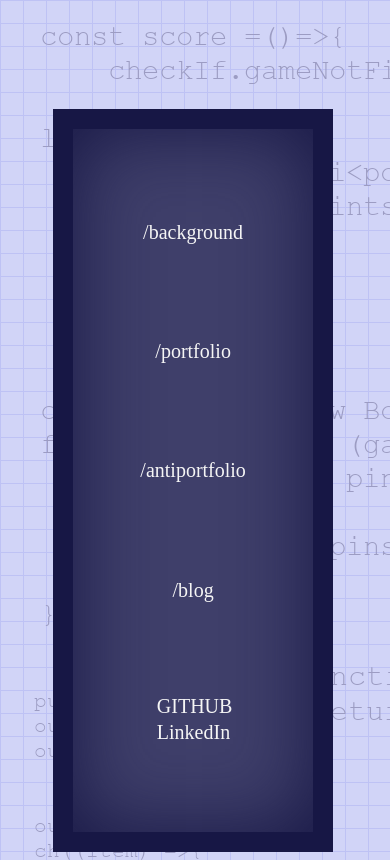
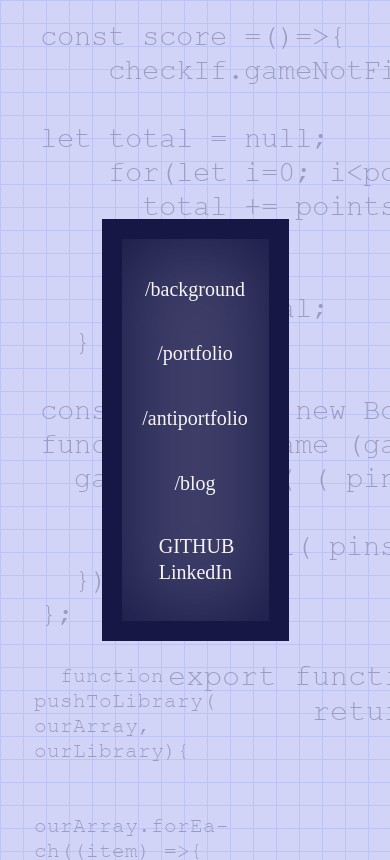
Before and after one commit to MattRueter/portfolio_website, a React (Create React App) app: page / in a window 390 px wide. Built offline with nearby package versions, Linux system fonts and the light colour scheme.

Commit message:
delete code related to brick wall and bricks/tiles.

```diff
--- a/src/App.js
+++ b/src/App.js
@@ -1,11 +1,10 @@
-import BrickWall from './BrickWall.js';
-
+import { Navbar } from "./Navbar"
 
 function App() {
   return (
-    <div>
-      <BrickWall number={"1496"} />
-    </div>
+    <div id={"homePage"}>
+			<Navbar className={"navHome"} currentPage={"/"}/>
+		</div>
   )
 }
 
--- a/src/BrickWall.js
+++ /dev/null
@@ -1,56 +0,0 @@
-import './index.css';
-import { Navbar } from './Navbar.js'
-
-function selectSize (number){
-	let size =[]
-	for(let i = 0; i < number; i++){
-		size.push(i);
-	}
-	return size;
-}
-
-function selectClass (){
-	let color = ""
-	const number =Math.floor(Math.random() * 30);
-	if(number >=0 && number <=5){
-		color = "brickDarkShort"
-	}else if(number > 5 && number <=10){
-		color = "brickLightShort"
-	}else if(number > 10 && number <=15){
-		color = "brickDarkLong"
-	}else if(number > 15 && number <=20){
-		color = "brickLightLong"
-	}else if(number > 20 && number <=25){
-		color = "brickDarkVertical"
-	}else if(number > 25 && number <=30){
-		color = "brickLightVertical"
-	}
-	else{
-		color ="brickError"
-		console.log(number)
-	}
-	return color;
-}
-
-
-export default function BrickWall ({number}){
-
-	const bricks = selectSize(number).map((brick)=>{
-		let key =brick;
-		return(
-			<Brick key={key} color = {selectClass()} />
-		)
-	});
-
-	return (
-		<div id="brickWall">
-			<Navbar className={"navHome"} currentPage={"/"}/>
-		</div>
-	)
-}
-
-function Brick({color}){
-	return (
-		<div className={color}></div>
-	)
-}
--- a/src/index.css
+++ b/src/index.css
@@ -6,56 +6,13 @@ a{
   text-decoration: none;
   margin:2%;
 }
-#brickWall {
+#homePage {
   display: grid;
   width: 100%;
   height: 100vh;
-  grid-template-columns: repeat(33, 3%)3%;
-  grid-template-rows: repeat(80, 5%);
+  grid-template-columns: repeat(5, 25%);
+  grid-template-rows: repeat(10,25%);
 }
-
-.brickDarkLong {
-  border: 1px solid rgb(178, 178, 236);
-  background-color: rgb(192, 192, 238);
-  grid-column: span 1;
-}
-
-.brickLightLong {
-  border: 1px solid rgb(192, 192, 238);
-  background-color: rgb(210, 210, 240);
-  grid-column: span 1;
-}
-
-.brickDarkShort {
-  border: 1px solid rgb(178, 178, 236);
-  background-color: rgb(192, 192, 238);
-  grid-column: span 1;
-}
-
-.brickLightShort {
-  border: 1px solid rgb(192, 192, 238);
-  background-color: rgb(210, 210, 240);
-  grid-column: span 1;
-}
-
-.brickDarkVertical {
-  border: 1px solid rgb(178, 178, 236);
-  background-color: rgb(192, 192, 238);
-  grid-row: span 1;
-}
-
-.brickLightVertical {
-  border: 1px solid rgb(192, 192, 238);
-  background-color: rgb(210, 210, 240);
-  grid-row: span 1;
-}
-
-.brickError {
-  border: 1px solid black;
-  background-color: rgb(246, 8, 8);
-  grid-column: span 1;
-}
-
 
 /*NAVBAR*/
 .navHome {
@@ -68,10 +25,10 @@ a{
 	background-color: #3f3f6a;
 	color: whitesmoke;
 	font-size:20px;
-	grid-column-start: 10;
-	grid-column-end:25;
-	grid-row-start: 5;
-	grid-row-end: 15;
+	grid-column-start: 2;
+	grid-column-end:4;
+	grid-row-start: 2;
+	grid-row-end: 4;
 }
 .navPages {
 	display: flex;
@@ -87,19 +44,3 @@ a{
   display:flex;
   flex-direction: column;
 }
-/*MOBILE*/
-@media only screen and (max-width: 600px) {
-  #brickWall {
-    display: grid;
-    width: 100%;
-    height: 100vh;
-    grid-template-columns: 1%, 1%;
-    grid-template-rows: 1%;
-  }
-.navHome{
-  grid-column-start: 5;
-	grid-column-end: 30;
-  grid-row-start: 10;
-  grid-row-end:55;
-}
-}
```
